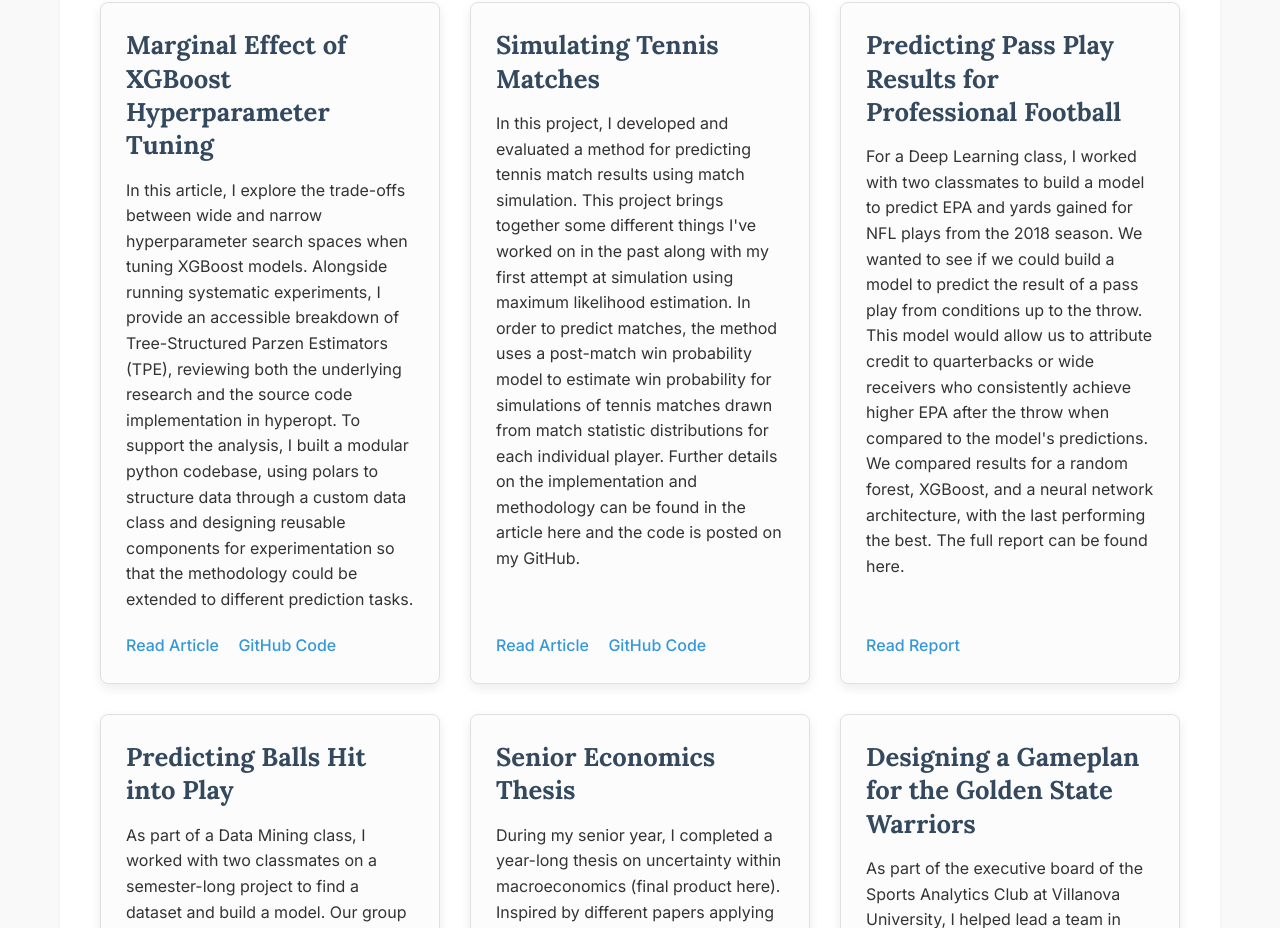
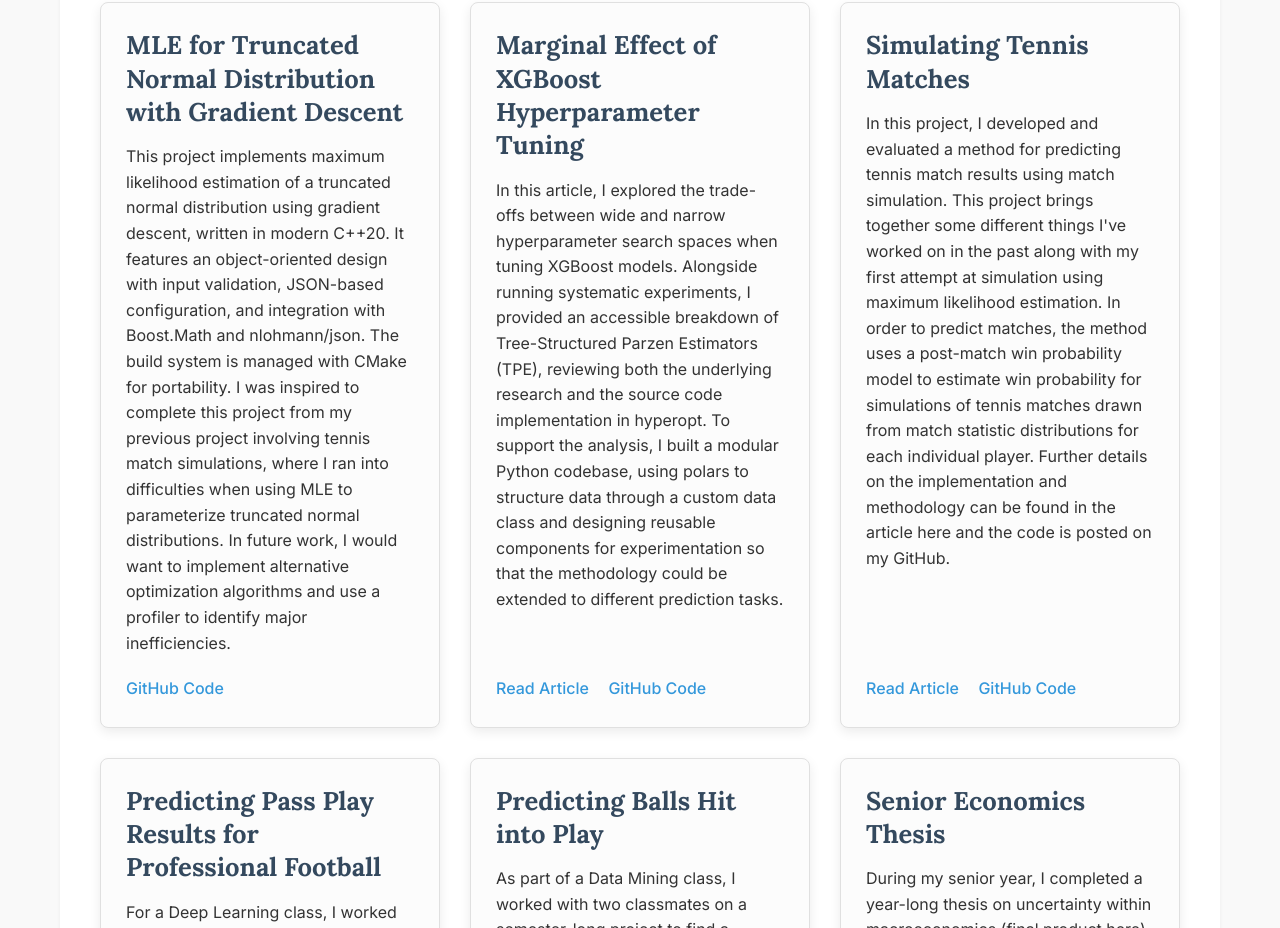
Before and after one commit to noahswan19/noahswan19.github.io, a plain HTML site: page index.html in a window 1280 px wide. Shown: the part 863-1791 px from the top of the page. Drawn offline with Linux system fonts and the light colour scheme.

Commit message:
Update index.html
Add new project

```diff
--- a/index.html
+++ b/index.html
@@ -347,11 +347,29 @@ body {
     <p class="section-intro-text">Below you will find some recent projects I have worked on through classwork, data competitions, or my own personal interest.</p>
 
     <div class="projects-grid">
+      <!-- MLE for Truncated Normal Distribution with Gradient Descent -->
+      <div class="project-card">
+        <div>
+          <h3>MLE for Truncated Normal Distribution with Gradient Descent</h3>
+          <p>
+            This project implements maximum likelihood estimation of a truncated normal distribution using gradient descent,
+            written in modern C++20. It features an object-oriented design with input validation, JSON-based configuration,
+            and integration with Boost.Math and nlohmann/json. The build system is managed with CMake for portability.
+            I was inspired to complete this project from my previous project involving tennis match simulations, where I
+            ran into difficulties when using MLE to parameterize truncated normal distributions. In future work, I would want
+            to implement alternative optimization algorithms and use a profiler to identify major inefficiencies.
+          </p>
+        </div>
+        <div class="links">
+          <a href="https://github.com/noahswan19/MLE-for-Truncated-Normal-Distribution-with-Gradient-Descent">GitHub Code</a>
+        </div>
+      </div>
+
       <!-- Marginal Effect of Hyperparameter Tuning -->
       <div class="project-card">
         <div>
           <h3>Marginal Effect of XGBoost Hyperparameter Tuning</h3>
-          <p> In this article, I explore the trade-offs between wide and narrow hyperparameter search spaces when tuning XGBoost models. Alongside running systematic experiments, I provide an accessible breakdown of Tree-Structured Parzen Estimators (TPE), reviewing both the underlying research and the source code implementation in hyperopt. To support the analysis, I built a modular python codebase, using polars to structure data through a custom data class and designing reusable components for experimentation so that the methodology could be extended to different prediction tasks.</p>
+          <p> In this article, I explored the trade-offs between wide and narrow hyperparameter search spaces when tuning XGBoost models. Alongside running systematic experiments, I provided an accessible breakdown of Tree-Structured Parzen Estimators (TPE), reviewing both the underlying research and the source code implementation in hyperopt. To support the analysis, I built a modular Python codebase, using polars to structure data through a custom data class and designing reusable components for experimentation so that the methodology could be extended to different prediction tasks.</p>
         </div>
         <div class="links">
           <a href="https://medium.com/@noahswan19/marginal-effect-of-hyperparameter-tuning-with-xgboost-8903c365d1c7">Read Article</a>
```
